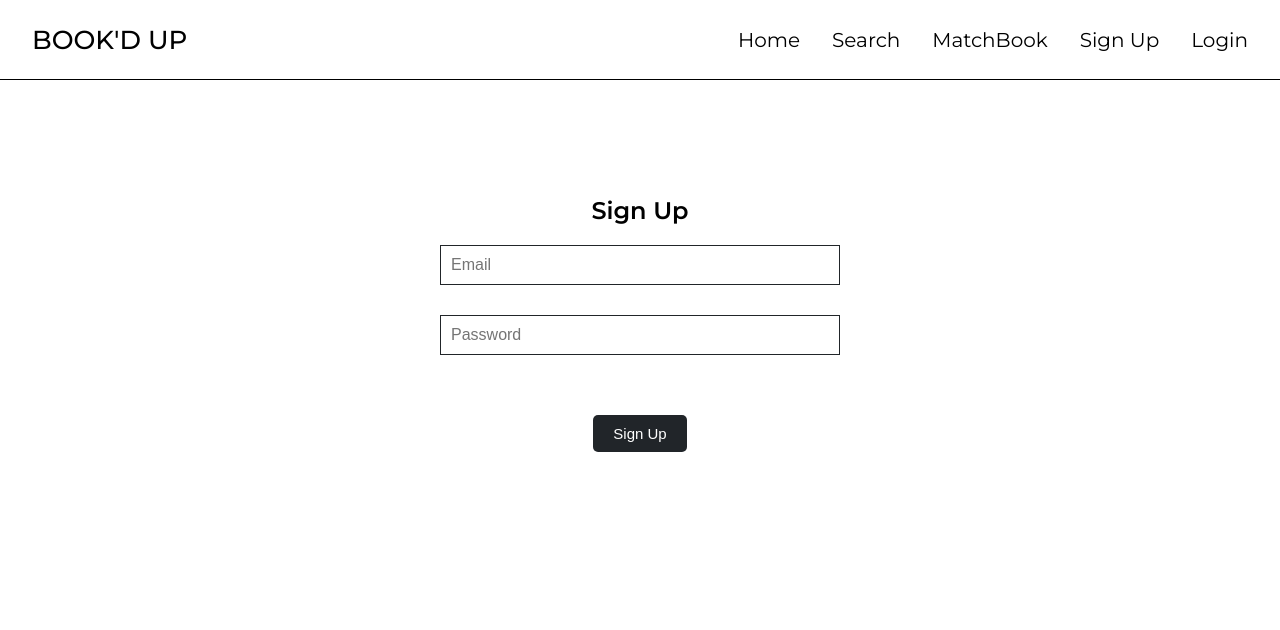
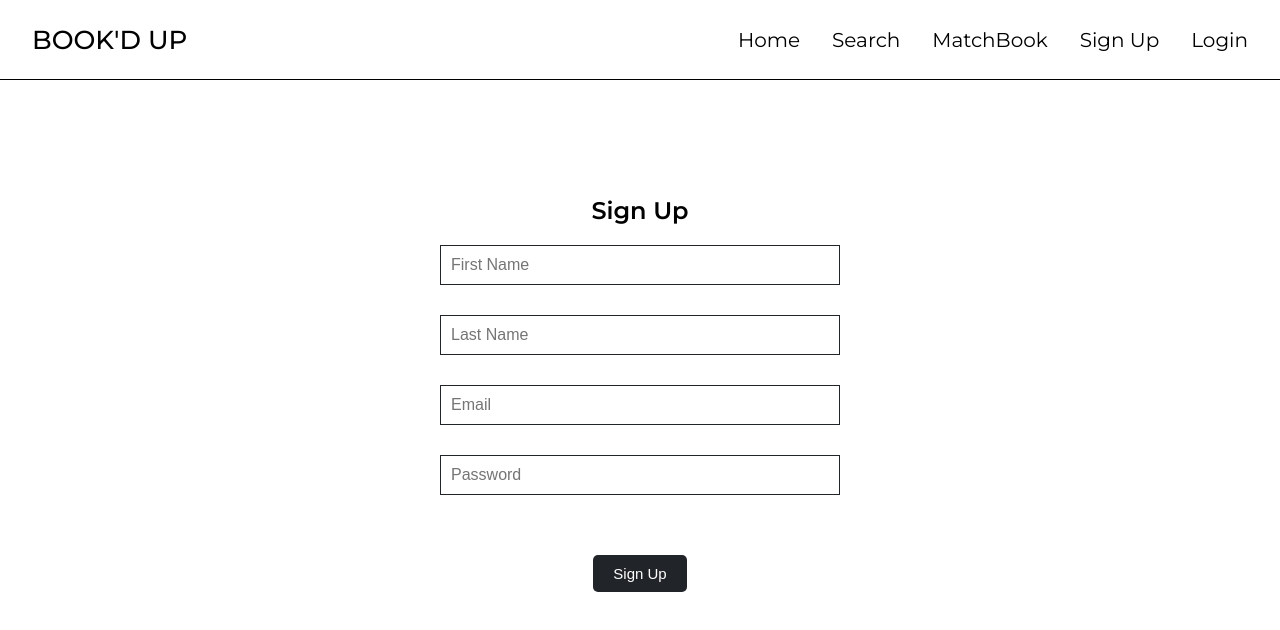
Before and after one commit to salmy101/Bookd-Up-Final, a React (Create React App) app in the folder react-front-end/: page /signup in a window 1280 px wide. Shown: the top 630 px of the page. Built offline with nearby package versions, Linux system fonts and the light colour scheme; the HTML template or start-up script is replaced by a standard one.

Commit message:
direct to sign up whne click start club on mainpage, user is underfned when siginung up

```diff
--- a/react-front-end/src/routes/main.js
+++ b/react-front-end/src/routes/main.js
@@ -1,7 +1,14 @@
 import React from "react";
 import "./main.scss";
+import {useNavigate} from "react-router-dom";
+
 
 export default function MainPage() {
+  const navigate = useNavigate();
+  const signup = () => {
+    navigate("/signup")
+  }
+
   return (
     <section className="main-contianer">
       <div className="content">
@@ -18,7 +25,7 @@ export default function MainPage() {
             </span>
           </div>
           <div className="cta-box">
-            <button className="cta-button">Start a Bookclub</button>
+            <button onClick={signup} className="cta-button">Start a Bookclub</button>
           </div>
         </div>
         <div className="hero-image-box">
--- a/react-front-end/src/routes/signup.js
+++ b/react-front-end/src/routes/signup.js
@@ -1,20 +1,28 @@
-import React, { useState } from "react";
+import React, { useState, useContext } from "react";
 import Axios from "axios"
+import { UserContext } from "../context/UserContext";
 import { useNavigate } from "react-router-dom";
 import "./signup.scss";
 
 export default function SignUp() {
   const [emailAtReg, setEmailAtReg] = useState("");
   const [passwordAtReg, setPasswordAtReg] = useState("");
+  const [firstName, setFirstName] = useState("");
+  const [lastName, setLastName] = useState("");
+
+  const { setUser } = useContext(UserContext);
   const navigate = useNavigate();
 
   const register = () => {
     Axios.post('/api/users', {
       email: emailAtReg,
       password: passwordAtReg,
-      first_name:"Salma",
-      last_name: "Ibrahim"
+      first_name: firstName,
+      last_name: lastName
     }).then((res) => {
+      console.log("signup:",res)
+      //for somereason the user is set to undefined so if i navigate to profile it will error out cuz an undefined user state is not valid
+      setUser(res.data.user);
       navigate("/");
     }).catch((err) => {
       console.log("ERROR: ====", err);
@@ -30,6 +38,29 @@ export default function SignUp() {
 
       <div className="form-box">
         <form onSubmit={(event) => event.preventDefault()} >
+
+        <div className="form-container">
+            <input
+            type="text"
+            name="first_name"
+            placeholder="First Name"
+            onChange={(e) => {
+              setFirstName(e.target.value);
+            }}
+            ></input>
+          </div>
+
+        <div className="form-container">
+            <input
+            type="text"
+            name="last_name"
+            placeholder="Last Name"
+            onChange={(e) => {
+              setLastName(e.target.value);
+            }}
+            ></input>
+          </div>
+
           <div className="form-container">
             <input
             type="text"
```
